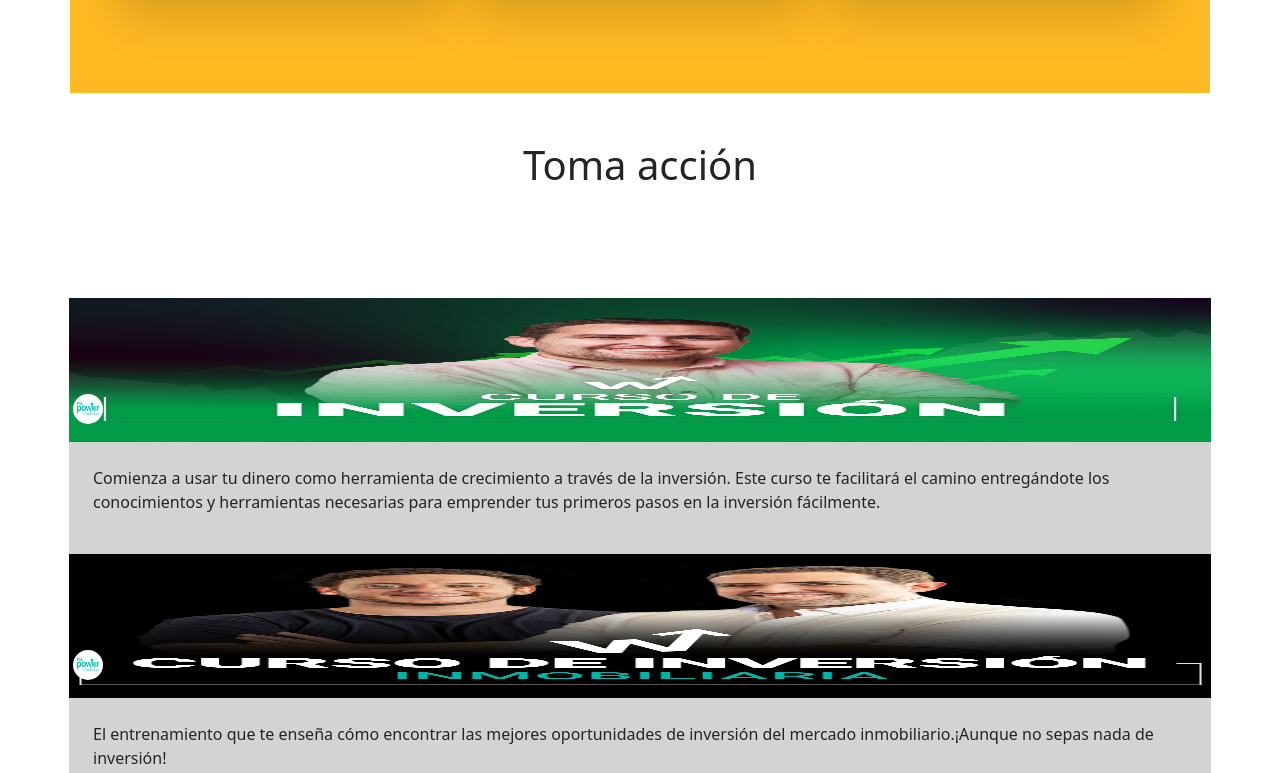
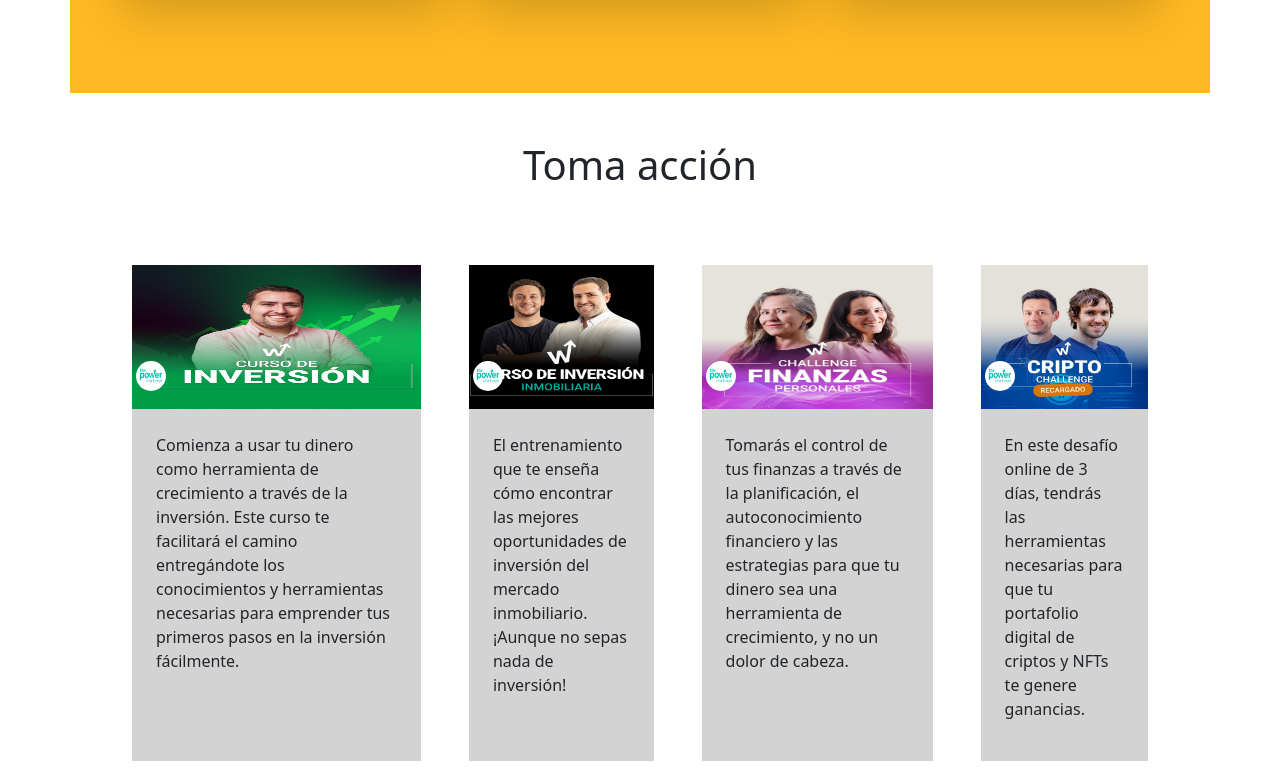
Before and after one commit to Rorroca/LpUDD, a plain HTML site: page index.html in a window 1280 px wide. Shown: the part 1945-2718 px from the top of the page. Drawn offline with nearby package versions, Linux system fonts and the light colour scheme; files that its build step writes are made by us from their sources; files whose address does not match are found by name.

Commit message:
Se mejora CSS

```diff
--- a/css/classLanding.css
+++ b/css/classLanding.css
@@ -42,16 +42,19 @@ main {
         align-items: center;
         padding-top: 0rem;
         padding-bottom: 3rem;
+        padding-left: 48px;
+        padding-right: 48px;
         gap: 0.5rem;
 }
 .h1MK {
     text-align: center;
-    padding: 3rem;
+    padding-top: 3rem;
 }
 .tarjetas {
     display: grid;
     grid-template-rows: 6rem 3rem 3rem 1fr;
     padding: 0 1.5rem;
+    margin-bottom: 1.5rem;
 }
 .Td-flex{
     display: flex;
@@ -59,18 +62,15 @@ main {
     flex-wrap: wrap;
     align-content: normal;
     justify-content: center;
-    padding: auto;
-    margin: 45px;
+    margin: 60px;
 }
-@media screen and (min-width: 750){
+@media screen and (min-width: 750px){
     .Td-flex{
         display: flex;
         flex-direction: row;
         flex-wrap: nowrap;
         align-content: normal;
         justify-content: normal;
-        padding: auto;
-        margin: 25px;
     }
 }
 .banner {
```
